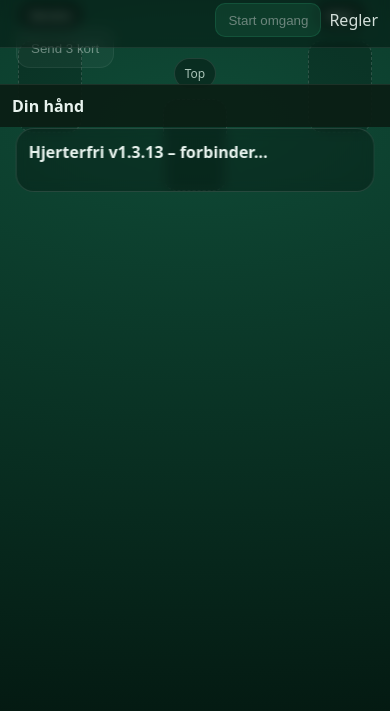
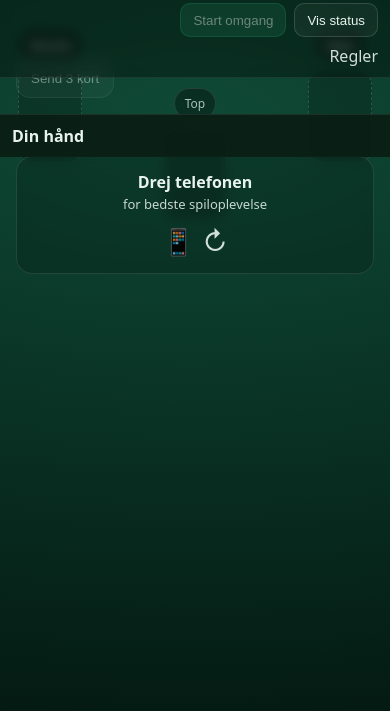
Before and after one commit to 2rd976w26x-hub/Hjerterfri, a website: page public/index.html in a window 390 px wide. Shown: the part 133-844 px from the top of the page. Drawn offline with nearby package versions, Linux system fonts and the light colour scheme; no server answers.

Commit message:
Add files via upload

```diff
--- a/package.json
+++ b/package.json
@@ -1,6 +1,6 @@
 {
   "name": "hjerterfri-online",
-  "version": "1.3.14",
+  "version": "1.3.15",
   "description": "Hjerterfri (Hearts) online browser game - server authoritative",
   "main": "server.js",
   "engines": {
--- a/public/client.js
+++ b/public/client.js
@@ -1,6 +1,6 @@
-/* Hjerterfri Online v1.3.14 - client */
+/* Hjerterfri Online v1.3.15 - client */
 
-const VERSION = '1.3.13';
+const VERSION = '1.3.15';
 
 const socket = io();
 
@@ -26,6 +26,26 @@ const toastEl = el('toast');
 const turnHint = el('turnHint');
 const suitCountPanel = el('suitCount');
 const suitCountBody = el('suitCountBody');
+
+const logToggleBtn = el('logToggleBtn');
+
+function setLogVisible(vis){
+  document.body.classList.toggle('logHidden', !vis);
+  if (logToggleBtn) logToggleBtn.textContent = vis ? 'Skjul status' : 'Vis status';
+  try{ localStorage.setItem('hf_log_visible', vis ? '1' : '0'); }catch(e){}
+}
+
+(function initLogToggle(){
+  let vis = false;
+  try{ vis = localStorage.getItem('hf_log_visible') === '1'; }catch(e){}
+  setLogVisible(vis);
+  if (logToggleBtn){
+    logToggleBtn.addEventListener('click', ()=>{
+      const nowVis = !document.body.classList.contains('logHidden');
+      setLogVisible(!nowVis);
+    });
+  }
+})();
 
 const slotEls = {
   0: el('slotBottom'),
--- a/public/index.html
+++ b/public/index.html
@@ -3,14 +3,14 @@
 <head>
   <meta charset="utf-8" />
   <meta name="viewport" content="width=device-width, initial-scale=1" />
-  <title>Hjerterfri Online v1.3.14</title>
+  <title>Hjerterfri Online v1.3.15</title>
   <link rel="stylesheet" href="styles.css" />
 </head>
-<body>
+<body class="logHidden">
   <div class="topBar">
     <div class="brand">
       <div class="title">Hjerterfri</div>
-      <div class="ver">v1.3.14</div>
+      <div class="ver">v1.3.15</div>
     </div>
     <div class="roomControls">
       <input id="nameInput" class="textInput" placeholder="Dit navn" maxlength="18" />
@@ -18,12 +18,22 @@
       <button id="createBtn" class="btn">Opret</button>
       <button id="joinBtn" class="btn">Join</button>
       <button id="startBtn" class="btn btnPrimary" disabled>Start omgang</button>
+      <button id="logToggleBtn" class="btn btnGhost" type="button">Vis status</button>
       <a class="rulesLink" href="rules.html" target="_blank" rel="noopener">Regler</a>
     </div>
   </div>
 
   <div class="boardWrap" id="tableWrap">
     <div class="table">
+      <div class="rotateHint" id="rotateHint" aria-hidden="true">
+        <div class="rotateHintInner">
+          <div class="rotateTitle">Drej telefonen</div>
+          <div class="rotateSub">for bedste spiloplevelse</div>
+          <div class="rotateIcon" aria-hidden="true">
+            <span class="phone">📱</span><span class="arrow">↻</span>
+          </div>
+        </div>
+      </div>
       <div class="seat seatTop">
         <div class="playerTag" id="pTop">Top</div>
         <div class="playedSlot" id="slotTop"></div>
--- a/public/styles.css
+++ b/public/styles.css
@@ -284,7 +284,7 @@ body{
 }
 
 
-/* ===== v1.3.14 UI FIXES ===== */
+/* ===== v1.3.15 UI FIXES ===== */
 .statusBox, .logPanel, .centerPanel {
   position: absolute;
   top: 80px;
@@ -320,3 +320,66 @@ body{
 .handCards .playingCard.isSelected {
   z-index: 200;
 }
+
+
+/* ===== v1.3.15 UI + Mobile Orientation ===== */
+
+/* Default: hide status/log panel. Toggle via body class */
+body.logHidden .centerPanel{display:none !important;}
+
+/* Make center panel a compact HUD when enabled (keeps table center visible) */
+.centerPanel{
+  position:absolute;
+  top:18px;
+  left:18px;
+  transform:none;
+  width:min(420px, calc(100% - 36px));
+  max-height:240px;
+  overflow:auto;
+  z-index:20;
+}
+
+/* Ensure hand and selected cards always sit above HUD panels */
+.handArea{z-index:100;}
+.handCards .card{position:relative; z-index:1;}
+.handCards .card.selected, .handCards .card.isSelected{z-index:200;}
+
+/* Log toggle button style */
+.btnGhost{
+  background: rgba(255,255,255,0.04);
+}
+
+/* Portrait mobile: show rotate hint (does NOT cover the hand) */
+.rotateHint{display:none;}
+@media (max-width: 900px) and (orientation: portrait){
+  .rotateHint{
+    display:flex;
+    position:absolute;
+    left:12px;
+    right:12px;
+    top:78px;
+    justify-content:center;
+    z-index:15;
+    pointer-events:none;
+  }
+  .rotateHintInner{
+    width:min(520px, 92vw);
+    padding:14px 14px;
+    border-radius:16px;
+    background: rgba(0,0,0,0.18);
+    border:1px solid rgba(255,255,255,0.10);
+    backdrop-filter: blur(6px);
+    text-align:center;
+  }
+  .rotateTitle{font-weight:900; font-size:16px;}
+  .rotateSub{color:rgba(232,243,238,0.85); font-size:13px; margin-top:2px;}
+  .rotateIcon{margin-top:10px; font-size:26px; opacity:0.9;}
+  .rotateIcon .phone{margin-right:8px;}
+}
+
+/* Landscape mobile: prioritize full table + single-row feel */
+@media (max-width: 900px) and (orientation: landscape){
+  body{padding-bottom: 120px;}
+  .handCards{grid-template-columns: repeat(13, minmax(48px, 1fr));}
+  .centerPanel{top:10px; left:10px; width:min(380px, calc(100% - 20px)); max-height:180px;}
+}
--- a/server.js
+++ b/server.js
@@ -1,5 +1,5 @@
 /*
-  Hjerterfri Online (Hearts) - v1.3.14
+  Hjerterfri Online (Hearts) - v1.3.15
   Tech: Node.js + Express + Socket.IO
   Principle: Server-authoritative validation.
 */
```
Also changed, not shown: public/rules.html (+3 -3 lines), README.md, 1 other file.
